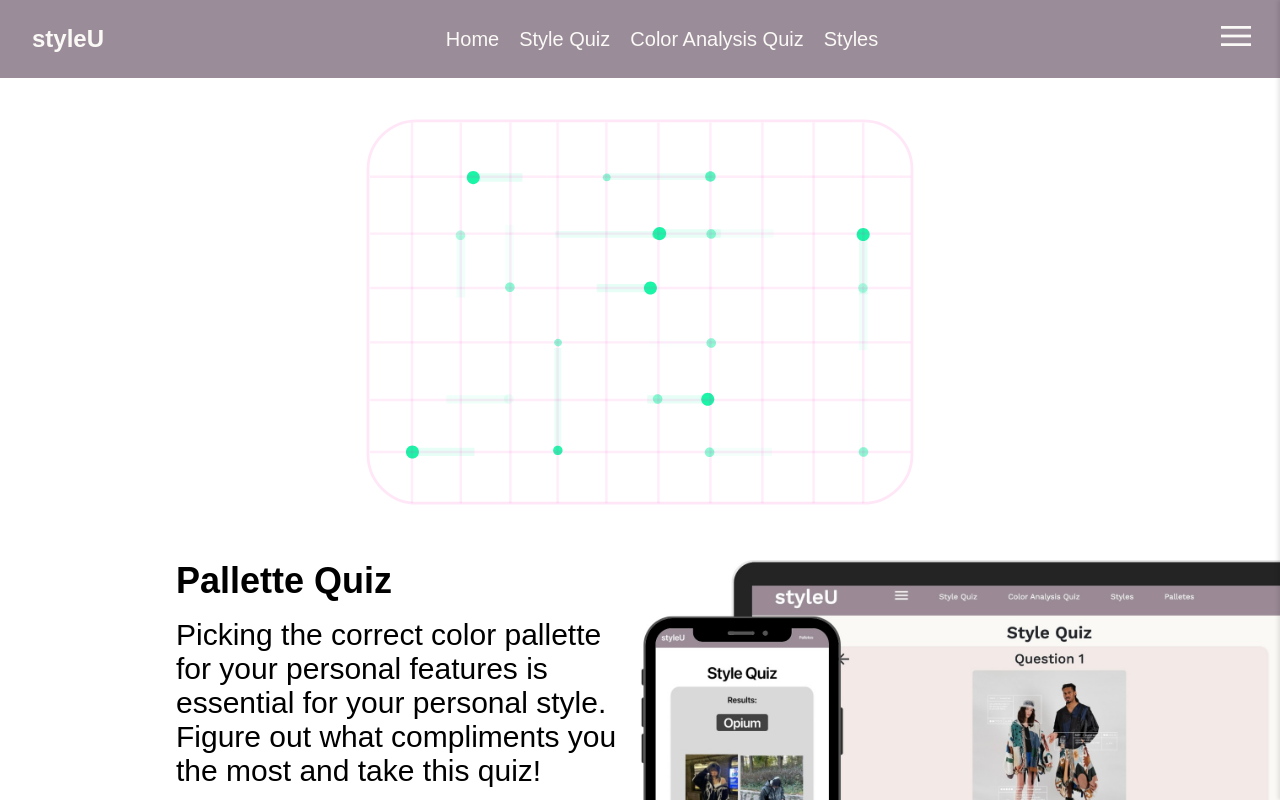
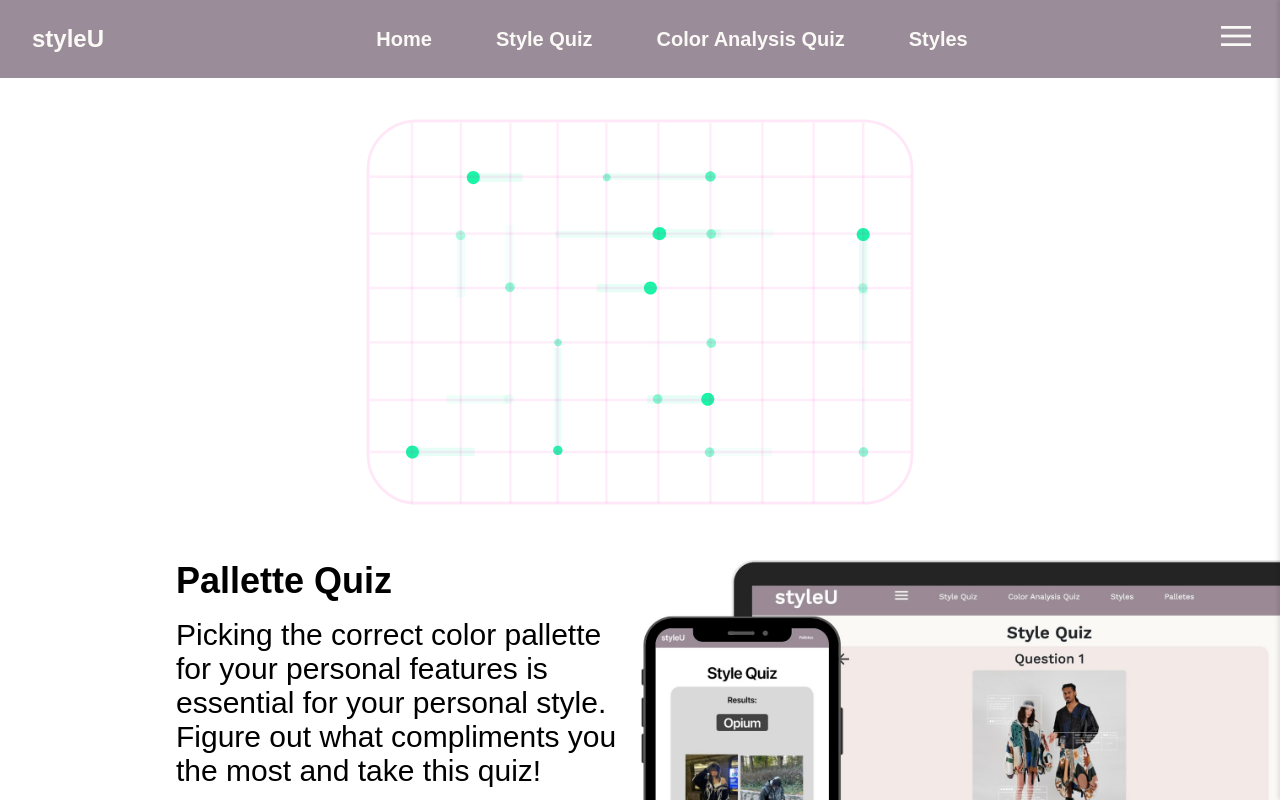
Before and after one commit to info340-sp24a/project-rockuutree, a React (Create React App) app in the folder my-app/: page / in a window 1280 px wide. Shown: the top 800 px of the page. Built offline with nearby package versions, Linux system fonts and the light colour scheme.

Commit message:
Navbar/footer into jsx

```diff
--- /dev/null
+++ b/my-app/src/components/footer/footer.jsx
@@ -0,0 +1,24 @@
+
+
+export const Footer = () => {
+    return (
+        <>
+        <footer>
+        <div className="footer-content">
+          <p>&copy; 2024 styleU. All rights reserved.</p>
+          <ul className="footer-links">
+            <li>
+              <a href="#">About</a>
+            </li>
+            <li>
+              <a href="#">Contact</a>
+            </li>
+            <li>
+              <a href="#">Privacy Policy</a>
+            </li>
+          </ul>
+        </div>
+      </footer>
+        </>
+    );
+};
--- a/my-app/src/components/homepage/homepage.jsx
+++ b/my-app/src/components/homepage/homepage.jsx
@@ -5,11 +5,8 @@ import techImage from '../../assets/tech.jpeg';
 import hoodieImage from '../../assets/hoodie.png';
 import Lottie from "react-lottie";
 import animationData from "../bounce.json";
-import home from "../../assets/home.svg";
-import shirt from "../../assets/shirt.svg";
-import palette from "../../assets/palette.svg";
-import store from "../../assets/store.svg";
-import person from "../../assets/person.svg";
+import NavBar from '../nav/nav';
+import { Footer } from '../footer/footer';
 
 const HomePage = () => {
   /* Nav Bar Stuff */
@@ -19,81 +16,7 @@ const HomePage = () => {
   };
   return (
     <>
-      <nav>
-      <div className="logo"><Link to="/">styleU</Link></div>
-        <div className="components_header text-center">
-          <Link to="/">Home</Link>
-          <Link to="/style-quiz">Style Quiz</Link>
-          <Link to="/palette-analysis">Color Analysis Quiz</Link>
-          <Link to="/styles">Styles</Link>
-        </div>
-        <div className="hamburger-menu" onClick={toggleMenu} aria-label="Toggle Menu">
-          <a href="#">
-            <span className="material-symbols-outlined">menu</span>
-          </a>
-        </div>
-      </nav>
-
-      <div className={`menu-tab ${isMenuOpen ? 'open' : ''}`}>
-  <div className="menu-header">
-    <div className="logo">styleU</div>
-    <div className="close-icon" onClick={toggleMenu}>
-      <span className="material-symbols-outlined">close</span>
-    </div>
-  </div>
-  <ul>
-    <li>
-    <Link to="/" onClick={toggleMenu}>
-      <img src={home} alt="Home" className="menu-icon" />
-      Home
-    </Link>
-  </li>
-  <li>
-    <Link to="/style-quiz" onClick={toggleMenu}>
-      <img src={shirt} alt="Style Quiz" className="menu-icon" />
-      Style Quiz
-    </Link>
-  </li>
-  <li>
-    <Link to="/palette-analysis" onClick={toggleMenu}>
-      <img src={palette} alt="Color Analysis Quiz" className="menu-icon" />
-      Color Analysis Quiz
-    </Link>
-  </li>
-  <li>
-    <Link to="/styles" onClick={toggleMenu}>
-      <img src={store} alt="Styles" className="menu-icon" />
-      Styles
-    </Link>
-  </li>
-    <li role="presentation" aria-hidden="true" className="menu-tab-divider"></li>
-    <Link to="/login" onClick={toggleMenu}>
-      <img src={person} alt="Profile" className="menu-icon" />
-      Profile
-    </Link>
-    <li role="presentation" aria-hidden="true" className="menu-tab-divider"></li>
-    <Link to="/styles">Sign Out</Link>
-    {/* <li role="presentation" aria-hidden="true" className="menu-tab-divider"></li> */}
-  </ul>
-  <div className="menu-tab-footer">
-    <p>&copy; 2024 styleU, Inc.</p>
-    <ul className="footer-links">
-      <li>
-        <a href="#">About</a>
-      </li>
-      <li>
-        <a href="#">Contact</a>
-      </li>
-      <li>
-        <a href="#">Privacy</a>
-      </li>
-    </ul>
-  </div>
-</div>
-      {/* /* Nav Bar stuff end*/}
-
-
-
+      <NavBar />
 
       <main>
       <div className="flex flex-col w-full items-start justify-start gap-8 max-w-4xl px-3 py-16 lg:py-12">
@@ -178,22 +101,7 @@ const HomePage = () => {
           </div>
         </div>
       </main>
-      <footer>
-        <div className="footer-content">
-          <p>&copy; 2024 styleU. All rights reserved.</p>
-          <ul className="footer-links">
-            <li>
-              <a href="#">About</a>
-            </li>
-            <li>
-              <a href="#">Contact</a>
-            </li>
-            <li>
-              <a href="#">Privacy Policy</a>
-            </li>
-          </ul>
-        </div>
-      </footer>
+      <Footer/>
     </>
   );
 };
--- /dev/null
+++ b/my-app/src/components/nav/nav.jsx
@@ -0,0 +1,92 @@
+import { Link } from 'react-router-dom';
+import { useNavigation } from './navScript';
+import '../../css/homestyle.css';
+import home from "../../assets/home.svg";
+import shirt from "../../assets/shirt.svg";
+import palette from "../../assets/palette.svg";
+import store from "../../assets/store.svg";
+import person from "../../assets/person.svg";
+
+const NavBar = () => {
+  const { isMenuOpen, toggleMenu } = useNavigation();
+
+  return (
+    <>
+      <nav>
+        <div className="logo">
+          <Link to="/">styleU</Link>
+        </div>
+        <div className="components_header text-center">
+          <Link to="/">Home</Link>
+          <Link to="/style-quiz">Style Quiz</Link>
+          <Link to="/palette-analysis">Color Analysis Quiz</Link>
+          <Link to="/styles">Styles</Link>
+        </div>
+        <div className="hamburger-menu" onClick={toggleMenu} aria-label="Toggle Menu">
+          <a href="#">
+            <span className="material-symbols-outlined">menu</span>
+          </a>
+        </div>
+      </nav>
+      <div className={`menu-tab ${isMenuOpen ? 'open' : ''}`}>
+        <div className="menu-header">
+          <div className="logo">styleU</div>
+          <div className="close-icon" onClick={toggleMenu}>
+            <span className="material-symbols-outlined">close</span>
+          </div>
+        </div>
+        <ul>
+          <li>
+            <Link to="/" onClick={toggleMenu}>
+              <img src={home} alt="Home" className="menu-icon" />
+              Home
+            </Link>
+          </li>
+          <li>
+            <Link to="/style-quiz" onClick={toggleMenu}>
+              <img src={shirt} alt="Style Quiz" className="menu-icon" />
+              Style Quiz
+            </Link>
+          </li>
+          <li>
+            <Link to="/palette-analysis" onClick={toggleMenu}>
+              <img src={palette} alt="Color Analysis Quiz" className="menu-icon" />
+              Color Analysis Quiz
+            </Link>
+          </li>
+          <li>
+            <Link to="/styles" onClick={toggleMenu}>
+              <img src={store} alt="Styles" className="menu-icon" />
+              Styles
+            </Link>
+          </li>
+          <li role="presentation" aria-hidden="true" className="menu-tab-divider"></li>
+          <Link to="/login" onClick={toggleMenu}>
+            <img src={person} alt="Profile" className="menu-icon" />
+            Profile
+          </Link>
+          <li role="presentation" aria-hidden="true" className="menu-tab-divider"></li>
+          <Link to="/styles">Sign Out</Link>
+          {/* <li role="presentation" aria-hidden="true" className="menu-tab-divider"></li> */}
+        </ul>
+        <div className="menu-tab-footer">
+          <p>&copy; 2024 styleU, Inc.</p>
+          <ul className="footer-links">
+            <li>
+              <a href="#">About</a>
+            </li>
+            <li>
+              <a href="#">Contact</a>
+            </li>
+            <li>
+              <a href="#">Privacy</a>
+            </li>
+          </ul>
+        </div>
+      </div>
+      {/* /* Nav Bar stuff end*/}
+    </>
+  );
+};
+
+export default NavBar;
--- /dev/null
+++ b/my-app/src/components/nav/navScript.js
@@ -0,0 +1,11 @@
+import { useState } from 'react';
+
+export const useNavigation = () => {
+  const [isMenuOpen, setIsMenuOpen] = useState(false);
+
+  const toggleMenu = () => {
+    setIsMenuOpen(!isMenuOpen);
+  };
+
+  return { isMenuOpen,toggleMenu };
+};
--- a/my-app/src/css/homestyle.css
+++ b/my-app/src/css/homestyle.css
@@ -458,7 +458,7 @@ width: 123px;
     nav .components_header {
         display: flex;
         justify-content: center;
-        flex-grow: 1;
+        font-weight: bold;
     }
     .home_container {
         margin-right: 0;
@@ -526,6 +526,16 @@ width: 123px;
         left: 50%;
         display: block;
     }
+
+    .menu-tab ul li:nth-child(1),
+    .menu-tab ul li:nth-child(2),
+    .menu-tab ul li:nth-child(3),
+    .menu-tab ul li:nth-child(4),
+    .menu-tab ul li:nth-child(5) {
+      display: none;
+    }
+
+
 }
 @media (min-width: 768px) {
     nav {
@@ -537,8 +547,9 @@ width: 123px;
         font-size: 1.5rem;
     }
 
-    .components_header {
+    .components_header a{
         font-size: 20px;
+        padding: 0rem 1rem;
     }
 
     .home_card p {
@@ -562,10 +573,6 @@ width: 123px;
         display: block;
     }
 
-    .home_container {
-
-    }
-
     .home_card {
         padding: 5rem;
         width: 1200px;
@@ -573,6 +580,11 @@ width: 123px;
     .home_card .bottom {
         font-size: 30px;
     }
+
+    .components_header a{
+      font-size: 20px;
+      padding: 0rem 2rem;
+  }
 }
 
 @media (min-width: 1200px) {
```
